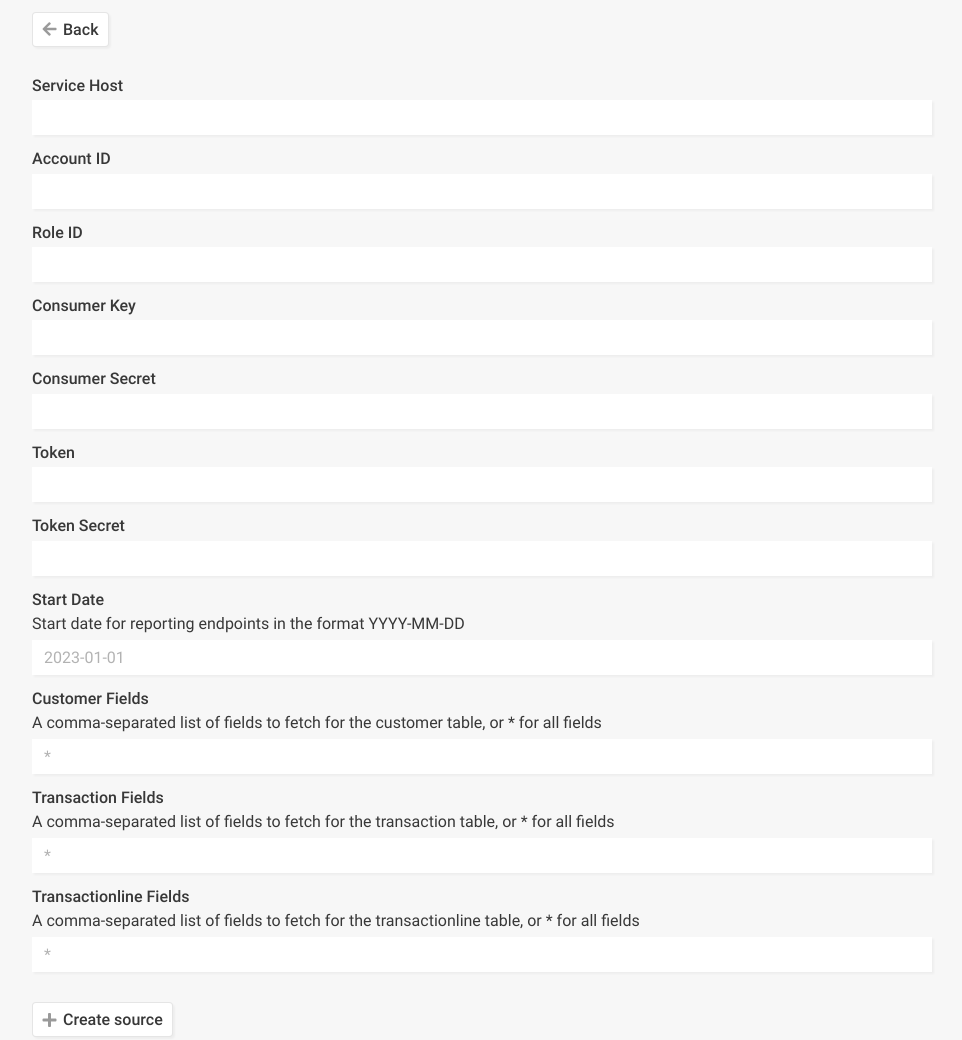
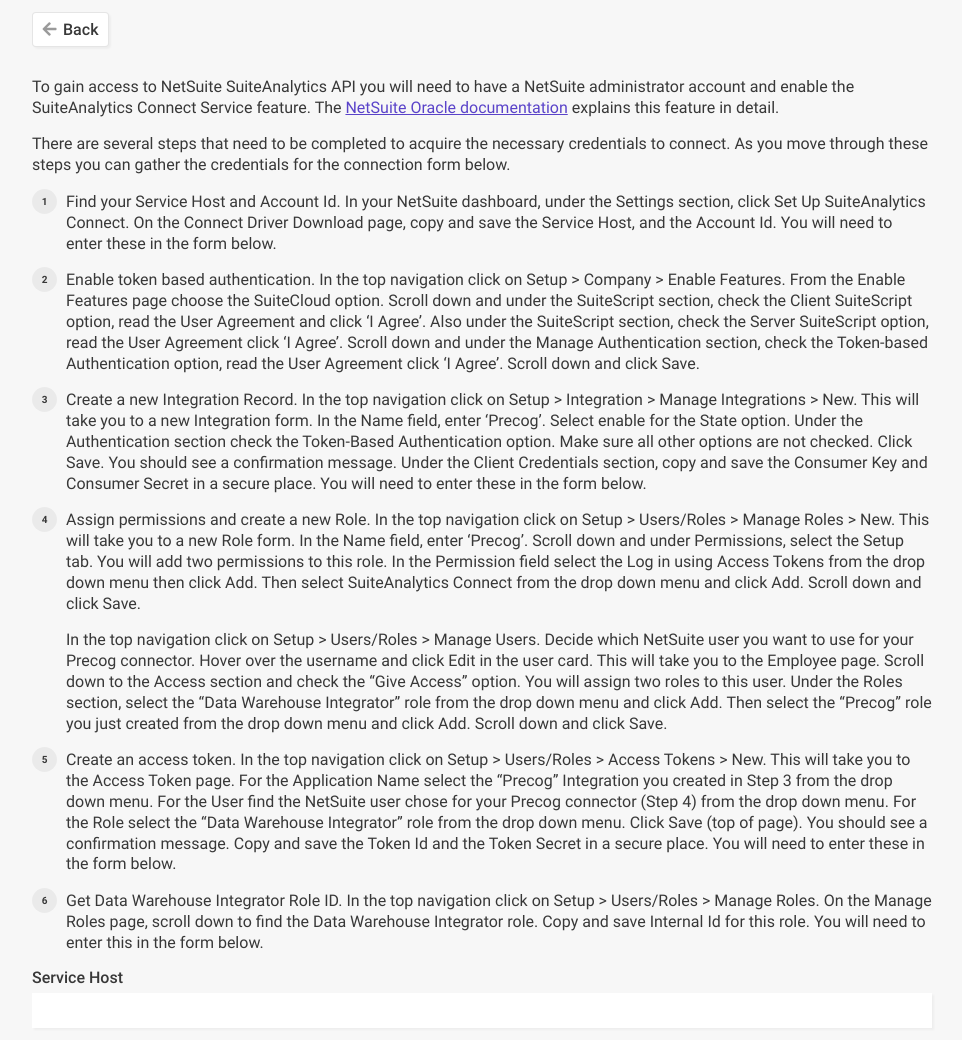
Before and after one commit to amyspencerproject/precog-netsuite, a plain HTML site: page index.html in a window 1280 px wide. Shown: the part 160-1200 px from the top of the page, without its empty margins (158-1120 px from the left). Drawn offline with nearby package versions, Linux system fonts and the light colour scheme; files that its build step writes are made by us from their sources; a web font is replaced by a local one.

Commit message:
Add numbered list and paragraphs for instructions

```diff
--- a/index.html
+++ b/index.html
@@ -39,6 +39,95 @@
               </button>
             </div>
             <div class="ConnectorForm">
+              <p>
+                To gain access to NetSuite SuiteAnalytics API you will need
+                to have a NetSuite administrator account and enable the
+                SuiteAnalytics Connect Service feature. The
+                <a href="https://docs.oracle.com/en/cloud/saas/netsuite/ns-online-help/section_3996274388.html#To-enable-the-Connect-Service-feature%3A">
+                  NetSuite Oracle documentation</a>
+                  explains this feature in detail.
+              </p>
+              <p>
+                There are several steps that need to be completed to acquire
+                the necessary credentials to connect. As you move through
+                these steps you can gather the credentials for the connection form below.
+              </p>
+              <ol class="InstructionList">
+                <li class="InstructionList-item">
+                  <p>
+                    Find your Service Host and Account Id. In your NetSuite dashboard,
+                    under the Settings section, click Set Up SuiteAnalytics Connect. On
+                    the Connect Driver Download page, copy and save the Service Host,
+                    and the Account Id. You will need to enter these in the form below.
+                  </p>
+                </li>
+                <li class="InstructionList-item">
+                  <p>
+                    Enable token based authentication. In the top navigation click on
+                    Setup > Company > Enable Features. From the Enable Features page
+                    choose the SuiteCloud option. Scroll down and under the SuiteScript
+                    section, check the Client SuiteScript option, read the User Agreement
+                    and click ‘I Agree’. Also under the SuiteScript section, check the
+                    Server SuiteScript option, read the User Agreement click ‘I Agree’.
+                    Scroll down and under the Manage Authentication section, check the
+                    Token-based Authentication option, read the User Agreement click ‘I
+                    Agree’. Scroll down and click Save.
+                  </p>
+                </li>
+                <li class="InstructionList-item">
+                  <p>
+                    Create a new Integration Record. In the top navigation click on Setup >
+                    Integration > Manage Integrations > New. This will take you to a new
+                    Integration form. In the Name field, enter ‘Precog’. Select enable for
+                    the State option. Under  the Authentication section check the Token-Based
+                    Authentication option. Make sure all other options are not checked. Click
+                    Save. You should see a confirmation message. Under the Client Credentials
+                    section, copy and save the Consumer Key and Consumer Secret in a secure
+                    place. You will need to enter these in the form below.
+                  </p>
+                </li>
+                <li class="InstructionList-item">
+                  <p>
+                    Assign permissions and create a new Role. In the top navigation click on
+                    Setup > Users/Roles > Manage Roles > New.  This will take you to a new Role
+                    form. In the Name field, enter ‘Precog’. Scroll down and under Permissions,
+                    select the Setup tab. You will add two permissions to this role. In the
+                    Permission field select the Log in using Access Tokens from the drop down
+                    menu then click Add. Then select SuiteAnalytics Connect from the drop down
+                    menu and click Add. Scroll down and click Save.
+                  </p>
+                  <p>
+                    In the top navigation click on Setup > Users/Roles > Manage Users. Decide
+                    which NetSuite user you want to use for your Precog connector.  Hover over
+                    the username and click Edit in the user card. This will take you to the
+                    Employee page. Scroll down to the Access section and check the “Give Access”
+                    option.  You will assign two roles to this user. Under the Roles section,
+                    select the “Data Warehouse Integrator” role from the drop down menu and click
+                    Add. Then select the “Precog” role you just created from the drop down menu
+                    and click Add. Scroll down and click Save.
+                  </p>
+                </li>
+                <li class="InstructionList-item">
+                  <p>
+                    Create an access token. In the top navigation click on Setup > Users/Roles >
+                    Access Tokens > New.  This will take you to the Access Token page. For the
+                    Application Name select the “Precog” Integration you created in Step 3 from
+                    the drop down menu. For the User find the NetSuite user chose for your Precog
+                    connector (Step 4) from the drop down menu. For the Role select the “Data Warehouse
+                    Integrator” role from the drop down menu. Click Save (top of page). You should see
+                    a confirmation message. Copy and save the Token Id and the Token Secret in a secure
+                    place. You will need to enter these in the form below.
+                  </p>
+                </li>
+                <li class="InstructionList-item">
+                  <p>
+                    Get Data Warehouse Integrator Role ID. In the top navigation click on Setup >
+                    Users/Roles > Manage Roles. On the Manage Roles page, scroll down to find the
+                    Data Warehouse Integrator role. Copy and save Internal Id for this role. You
+                    will need to enter this in the form below.
+                  </p>
+                </li>
+              </ul>
               <div class="KindForm">
                 <label class="Field"
                   ><div class="Field-label">Service Host</div>
```
